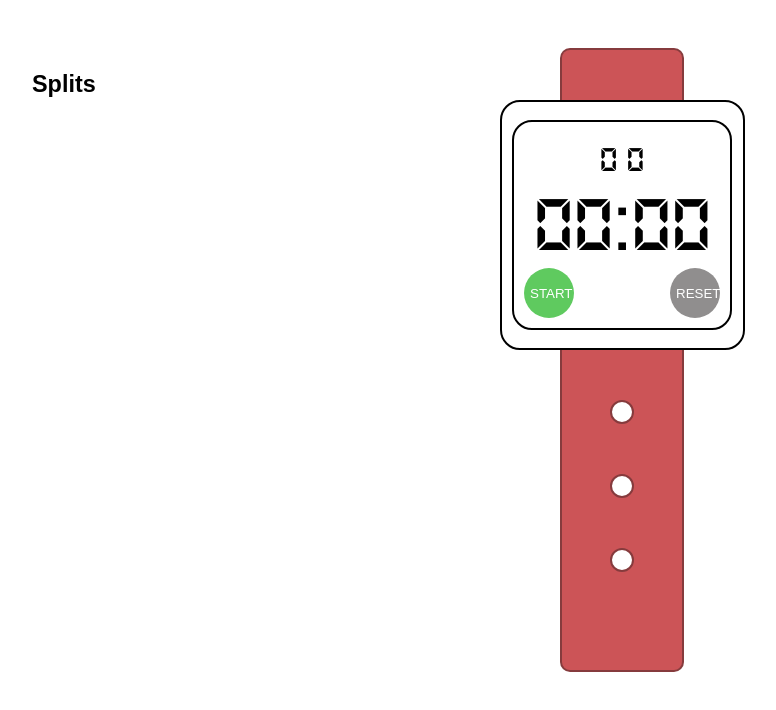
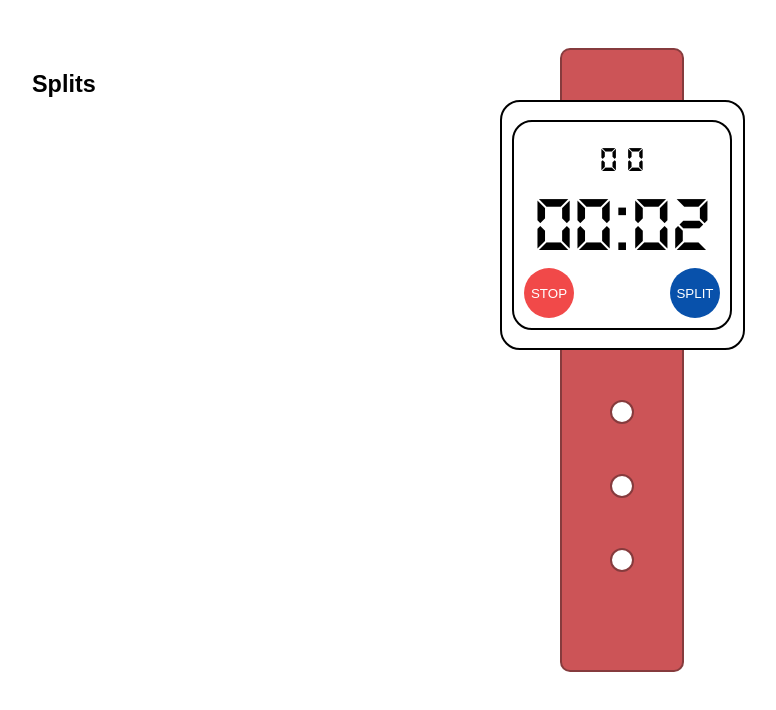
Before and after one commit to DesarrolladoresMasquerades/m1_d08-lab_js_chronometer-MikiBlasco, a website: page index.html in a window 1280 px wide. Both pictures are taken after a click on the button "START". Shown: the whole page, without its empty margins (18-794 px from the left). Drawn offline with Linux system fonts and the light colour scheme.

Commit message:
LAB CRONO

```diff
--- a/javascript/chronometer.js
+++ b/javascript/chronometer.js
@@ -1,34 +1,40 @@
 class Chronometer {
   constructor() {
-    // ... your code goes here
+    this.currentTime = 0,
+    this.intervalId = null;
   }
 
   start(callback) {
-    // ... your code goes here
+    this.intervalId = setInterval(() => {
+      this.currentTime += 1
+      callback()
+    }, 1 * 1000);
   }
 
   getMinutes() {
-    // ... your code goes here
+    return parseInt(this.currentTime/60)
   }
 
   getSeconds() {
-    // ... your code goes here
+    return parseInt(this.currentTime%60)
   }
 
   computeTwoDigitNumber(value) {
-    // ... your code goes here
+    if(value < 10) return "0"+ value
+    else {return value.toString()}
   }
 
   stop() {
-    // ... your code goes here
+    clearInterval(this.intervalId)
   }
 
   reset() {
-    // ... your code goes here
+    this.currentTime = 0
   }
 
   split() {
-    // ... your code goes here
+    return this.computeTwoDigitNumber(this.getMinutes())+":"+ this.computeTwoDigitNumber(this.getSeconds())
+
   }
 }
 
--- a/javascript/index.js
+++ b/javascript/index.js
@@ -14,16 +14,25 @@ const milUniElement = document.getElementById('milUni');
 const splitsElement = document.getElementById('splits');
 
 function printTime() {
-  // ... your code goes here
+
+  printMinutes()
+  printSeconds()
 }
 
 function printMinutes() {
-  // ... your code goes here
-}
+  let min = chronometer.getMinutes();
+  let min2var = chronometer.computeTwoDigitNumber(min)
+  minDecElement.innerText = min2var[0]
+  minUniElement.innerText = min2var[1]
+ }
 
-function printSeconds() {
-  // ... your code goes here
-}
+ function printSeconds() {
+   let sec = chronometer.getSeconds();
+   let sec2var = chronometer.computeTwoDigitNumber(sec)
+   secDecElement.innerText = sec2var[0]
+   secUniElement.innerText = sec2var[1]
+
+ }
 
 // ==> BONUS
 function printMilliseconds() {
@@ -31,7 +40,7 @@ function printMilliseconds() {
 }
 
 function printSplit() {
-  // ... your code goes here
+
 }
 
 function clearSplits() {
@@ -56,10 +65,25 @@ function setResetBtn() {
 
 // Start/Stop Button
 btnLeftElement.addEventListener('click', () => {
-  // ... your code goes here
+
+  btnLeftElement.classList.toggle("start")
+  btnLeftElement.classList.toggle("stop")
+
+  btnRightElement.classList.toggle("split")
+  btnRightElement.classList.toggle("reset")
+
+  if (btnLeftElement.innerText === "START") {
+    btnLeftElement.innerText = "STOP"
+    btnRightElement.innerText = "SPLIT"
+    chronometer.start(printTime)
+  } else {
+    btnLeftElement.innerText = "START"
+    btnRightElement.innerText = "RESET"
+    chronometer.stop()
+  }
 });
 
 // Reset/Split Button
 btnRightElement.addEventListener('click', () => {
-  // ... your code goes here
-});
+
+ });
```
Also changed, not shown: index.html (+3 -1 lines).
